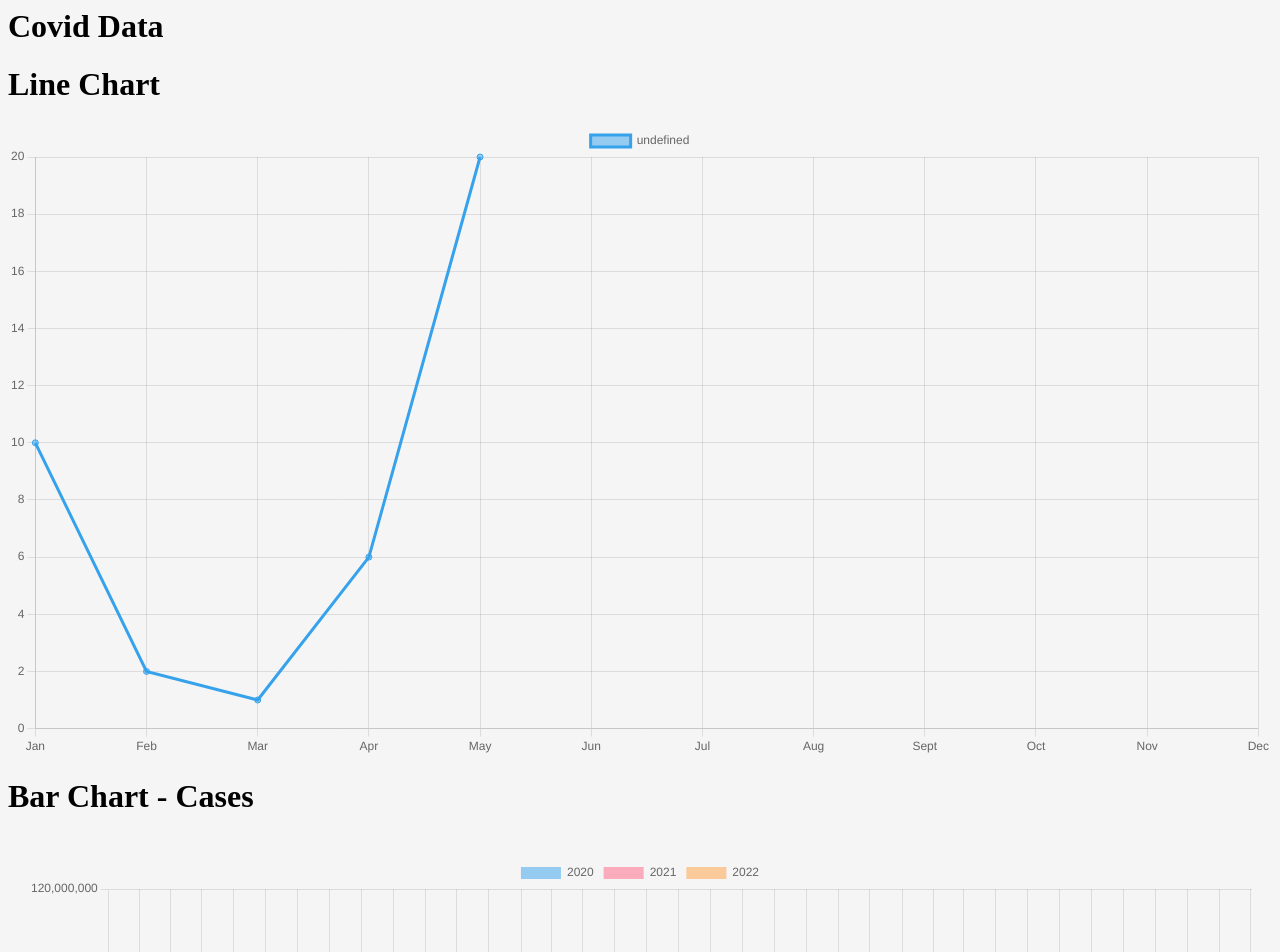
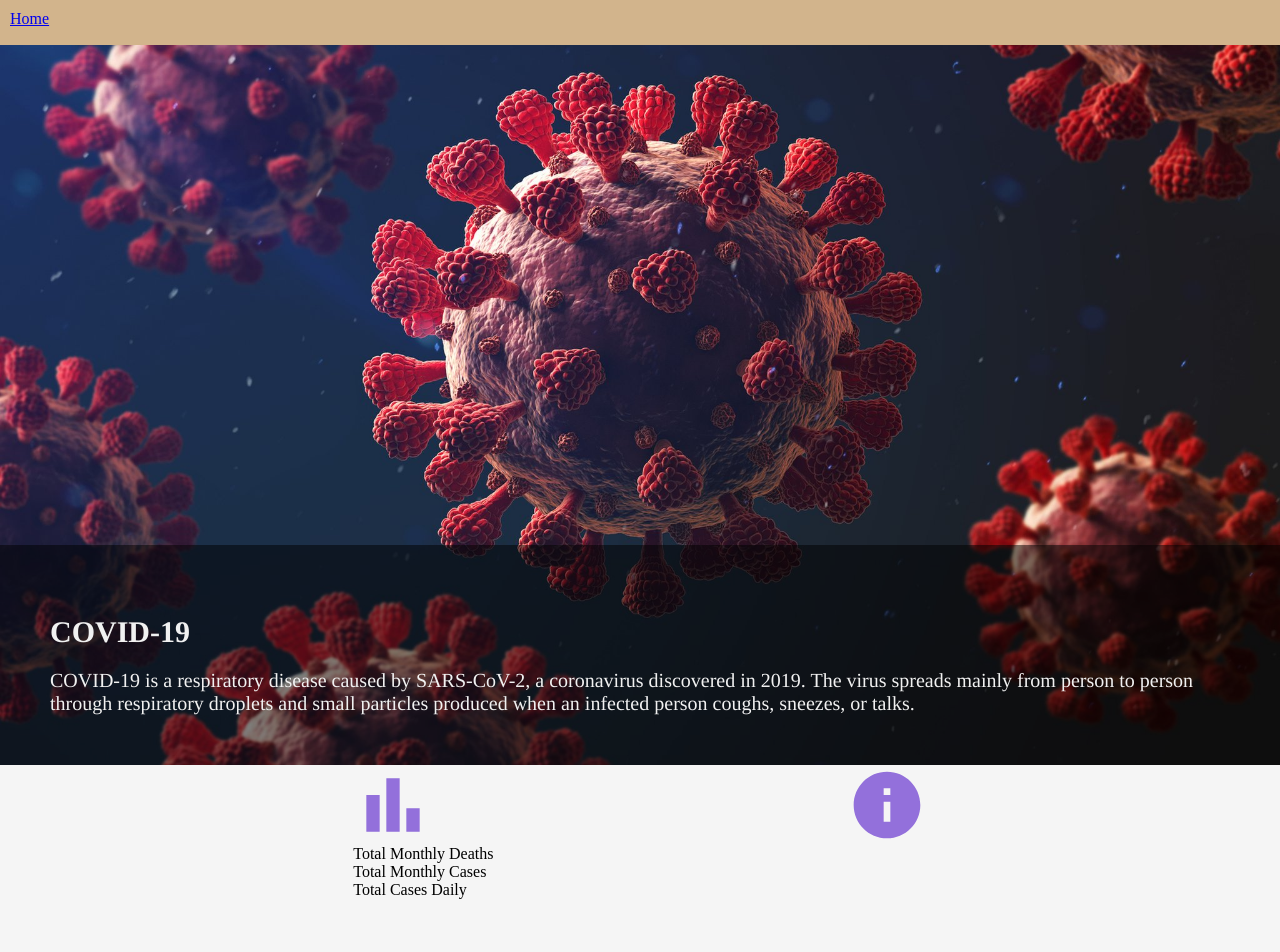
Before and after one commit to JamieHa8794/covidDisplay, a React app: page / in a window 1280 px wide. Shown: the top 952 px of the page. After the commit the page ends 899 px from the top, so only its background shows below. Built offline with nearby package versions, Linux system fonts and the light colour scheme; no server answers.

Commit message:
working on home page

```diff
--- a/public/styles.css
+++ b/public/styles.css
@@ -1,3 +1,71 @@
 body{
-    background-color: whitesmoke;
+    margin: 0px;;
+    background-color: whitesmoke
 }
+.main-box{
+    margin: 10px;
+}
+.home-paper{
+    margin: 100px;
+    padding: 20px;
+}
+nav{
+    height: 25px;
+    background-color: tan;
+
+    padding: 10px;
+}
+.home-img-qoute-container{
+    display: flex;
+    flex-direction: row;
+    justify-content: space-between;
+}
+.home-text{
+    font-family: Helvetica;
+    font-size: 20px;
+}
+
+.container {
+    position: relative;
+
+}
+
+.home-covid-img{
+    width: 100%
+}
+
+.container .content {
+    position: absolute; /* Position the background text */
+    bottom: 0; /* At the bottom. Use top:0 to append it to the top */
+    background: rgb(0, 0, 0); /* Fallback color */
+    background: rgba(0, 0, 0, 0.5); /* Black background with 0.5 opacity */
+    color: #f1f1f1; /* Grey text */
+    width: 100% - 100px;
+    padding-top: 50px; /* Some padding */
+    padding-left: 50px;
+    padding-right: 50px;
+    padding-bottom: 50px;
+
+}
+.home-h1{
+    font-family: Times, Times New Roman, serif;
+    font-size: 30px;
+
+}
+
+.home-description{
+    font-family: Times, Times New Roman, serif;
+    font-size: 20px;
+}
+
+
+.home-nav{
+    display: flex;
+    flex-direction: row;
+    justify-content:space-evenly;
+}
+.home-nav-sub-container{
+    display: flex;
+    flex-direction: column;
+    justify-content: center
+}
--- a/src/App.js
+++ b/src/App.js
@@ -1,5 +1,10 @@
 import React, {Component} from 'react';
 import { connect } from 'react-redux';
+import { HashRouter as Router, Route } from 'react-router-dom';
+
+
+import Nav from './Nav';
+import Home from './Home';
 import BarChartCasesDailyTotal from './BarChartCasesDailyToal';
 import BarChartDeathsMonthly from './BarChartDeathsMonthly';
 import BarChartCasesMonthly from './BarChartCasesMonthly'
@@ -22,16 +27,14 @@ class _App extends Component{
         const {statesInfo} = this.props.state
 
         return(
-            <div className='main-box'>
-                <h1>
-                    Covid Data
-                </h1>
-                <LineChartByState/>
-                <BarChartCasesDailyTotal/>
-                <BarChartCasesMonthly/>
-                <BarChartDeathsMonthly/>
+            <Router>
+                <Route path='/' component={Nav}/>
+                <Route path='/' component={Home}/>
+                <Route exact path='/CasesDailyTotal' component={BarChartCasesDailyTotal}/>
+                <Route exact path='/CasesMontly' component={BarChartCasesMonthly}/>
+                <Route exact path='/DeathsMonthly' component={BarChartDeathsMonthly}/>
+            </Router>
 
-            </div>
         )
     }
 }
--- /dev/null
+++ b/src/Home.js
@@ -0,0 +1,72 @@
+import React, {Component} from 'react';
+
+
+import Paper from '@mui/material/Paper';
+import BarChartIcon from '@mui/icons-material/BarChart';
+import InfoIcon from '@mui/icons-material/Info';
+
+class Home extends Component{
+    constructor(){
+        super();
+    }
+    render(){
+        return(
+            <div >
+                {/* <Paper elevation={6} className='home-paper'>
+
+
+                <div>
+                "COVID-19 is a respiratory disease caused by SARS-CoV-2, a coronavirus discovered in 2019.
+                The virus spreads mainly from person to person through respiratory droplets and small particles produced when an infected person coughs, sneezes, or talks."
+                </div>
+                <a href='https://www.cdc.gov/dotw/covid-19/index.html'>
+                    -cdc.gov
+                </a>
+
+                </Paper> */}
+
+
+                <div className="container">
+                    <img className='home-covid-img' src='./public/covid-19.jpeg'/>
+                    <div className="content">
+                        <h1 className='home-h1'>COVID-19</h1>
+                        <div className='home-description'>COVID-19 is a respiratory disease caused by SARS-CoV-2, a coronavirus discovered in 2019.
+                        The virus spreads mainly from person to person through respiratory droplets and small particles produced when an infected person coughs, sneezes, or talks.
+                        </div>
+                    </div>
+                </div>
+                <div className='home-nav'>
+                    <div className='home-nav-sub-container'>
+                        <BarChartIcon
+                        sx={{
+                            fontSize:'80',
+                            color: '#9370DB'
+                        }}
+                        />
+                        <div>
+                        Total Monthly Deaths
+                        </div>
+                        <div>
+                        Total Monthly Cases
+                        </div>
+                        <div>
+                        Total Cases Daily
+                        </div>
+                    </div>
+                    <div>
+                    <InfoIcon
+                        sx={{
+                            fontSize:'80',
+                            color: '#9370DB'
+                        }}
+                        />
+                    </div>
+                </div>
+
+
+            </div>
+        )
+    }
+}
+
+export default Home
--- /dev/null
+++ b/src/Nav.js
@@ -0,0 +1,21 @@
+import React, {Component} from 'react';
+
+class Nav extends Component{
+    constructor(){
+        super();
+    }
+    render(){
+        return(
+            <div>
+                <nav>
+                    <a href='/'>Home</a>
+                </nav>
+            </div>
+        )
+    }
+
+
+
+}
+
+export default Nav
```
Also changed, not shown: public/covid-19.jpeg (added).
